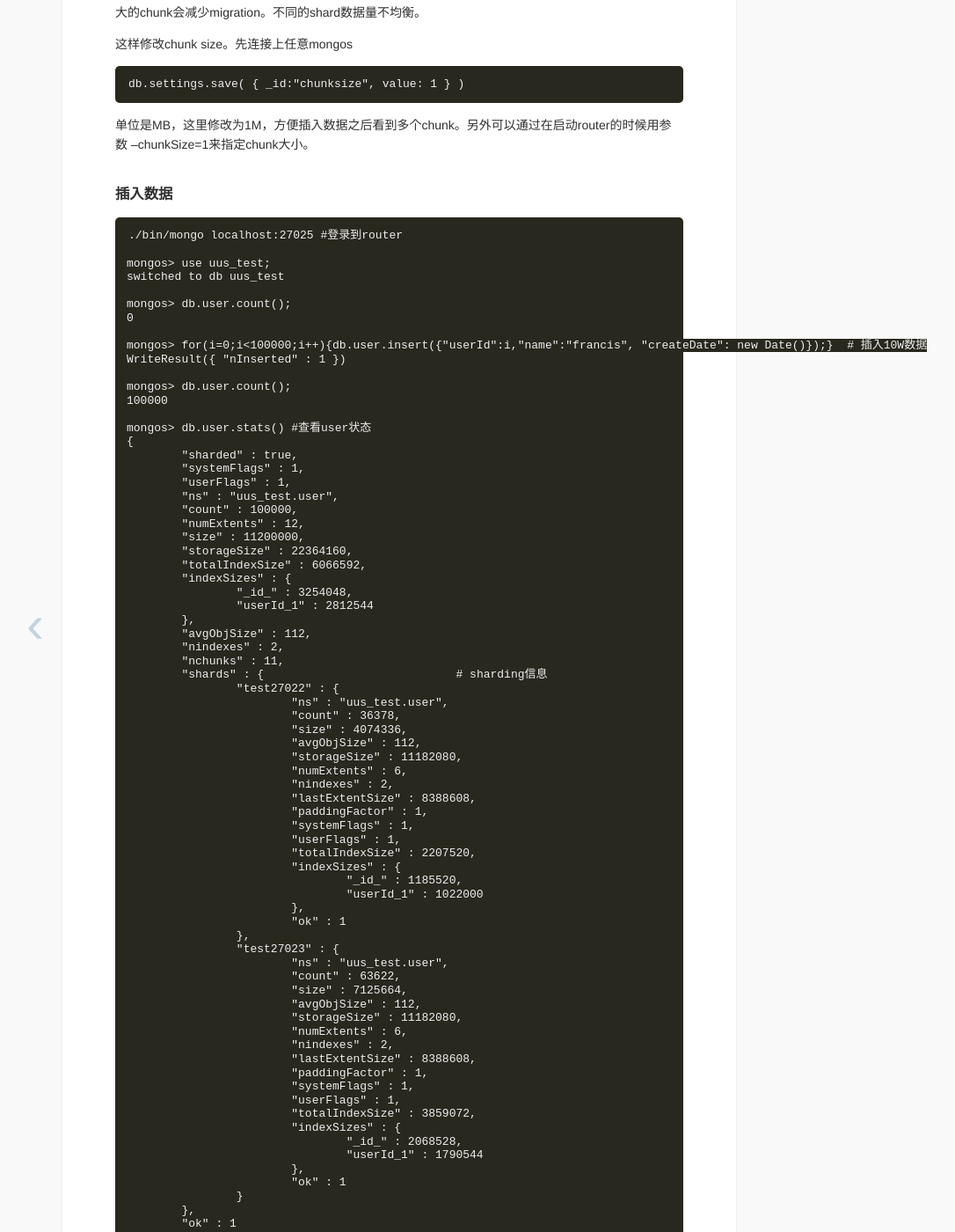
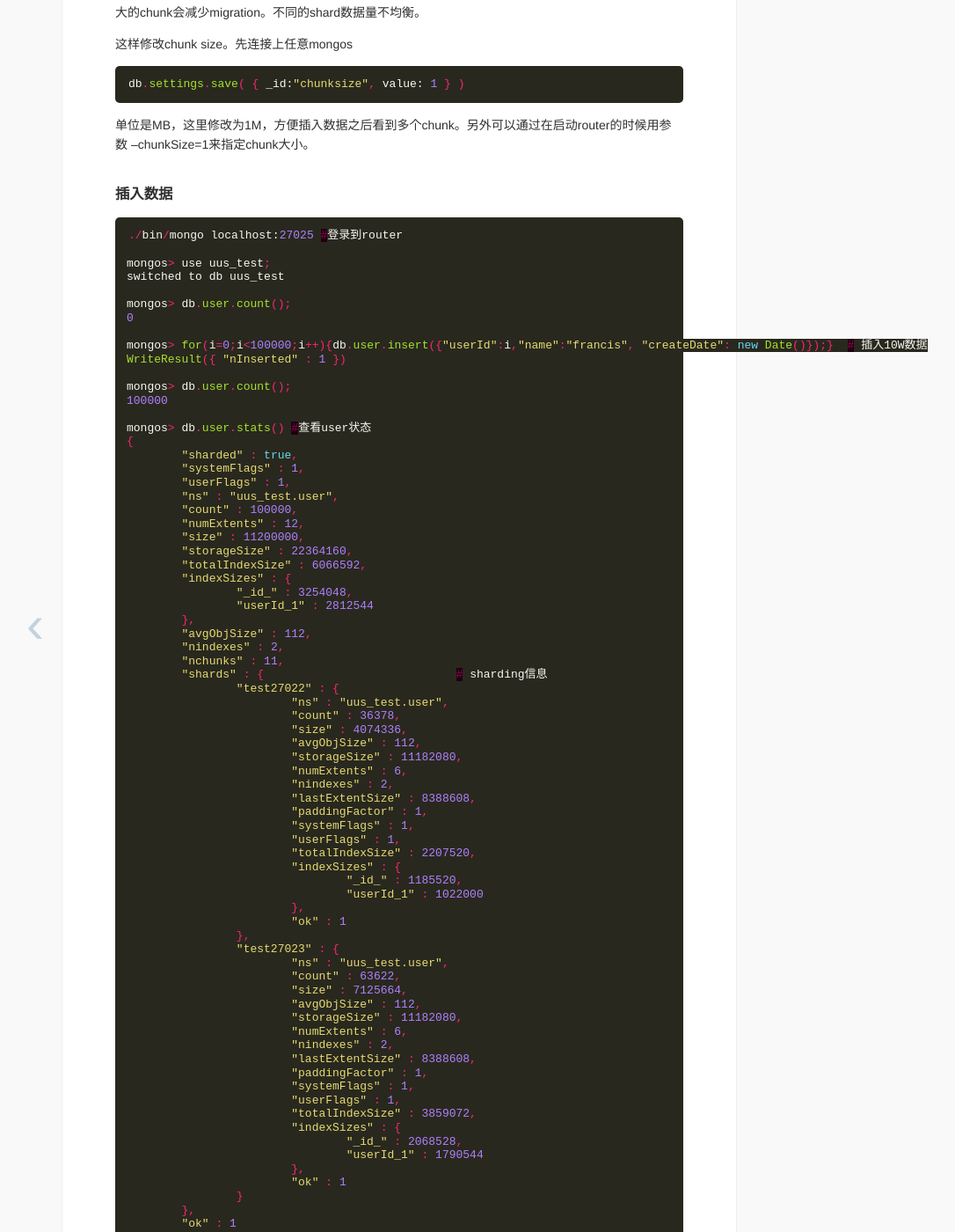
Before and after one commit to franciszhao/franciszhao.github.io, a Jekyll site: the page built from _posts/article/2014-11-11-MongoDB-Sharding.md, in a window 1280 px wide and 1400 px high, scrolled down 3345 px. Shown: the whole window at 88% size, without its empty margins (186-1272 px from the left). Built offline with Jekyll 4.4.1, drawn with Linux system fonts in a browser that asks for light colours; Markdown is read by kramdown in place of the engine named in the settings; some of the changed text lies outside the part shown.

Commit message:
Update 2014-11-11-MongoDB-Sharding.md

````diff
--- a/_posts/article/2014-11-11-MongoDB-Sharding.md
+++ b/_posts/article/2014-11-11-MongoDB-Sharding.md
@@ -103,7 +103,7 @@ switched to db admin
 
  **5 配置Sharding**
 
-```
+```java
 ./bin/mongo localhost:27025 #登录至router
 
 mongos> use admin #所有操作必须在admin下进行
@@ -160,7 +160,7 @@ mongos> sh.status()
 
 这样修改chunk size。先连接上任意mongos
 
-```
+```java
 db.settings.save( { _id:"chunksize", value: 1 } )
 ```
 
@@ -168,7 +168,7 @@ db.settings.save( { _id:"chunksize", value: 1 } )
 
 ###插入数据
 
-```
+```java
 ./bin/mongo localhost:27025 #登录到router
 
 mongos> use uus_test;
@@ -248,7 +248,7 @@ mongos> db.user.stats() #查看user状态
 从`db.user.stats()`的结果可以看出来，user这个collection被sharded，数据分布在test27022和test27023两个shard上面，test27022上面有36378条数据，大小为4.07MB；test27023上面有63622条数据，大小为7.12MB。
 
 
-```
+```java
 mongos> use admin
 switched to db admin
 
@@ -301,7 +301,7 @@ mongos> sh.status()  #查看整个shard的信息
 
 上面已经建立了一个shard集群，现在把最开始启动的localhost:27021这个实例添加进来，作为单台机器添加进来，至于replica set操作步骤一致。
 
-```
+```java
 ./bin/mongo localhost:27025
 
 mongos> use admin
@@ -353,7 +353,7 @@ mongos> sh.status();
 
 之所以会自动同步数据是因为MongoDB有个balancer在运行，查看balancer信息：
 
-```
+```java
 mongos> use config
 switched to db config
 
@@ -374,7 +374,7 @@ mongos> db.locks.find({_id: "balancer"}).pretty();
 
 config数据库下面有这些collection：
 
-```
+```java
 mongos> show collections;
 changelog
 chunks
@@ -397,7 +397,7 @@ version
 
 移除shard需要等待balancer将需要移除的shard上面的数据迁移到其他shards。如果移除的shard是某个DB的primary shard，则需要为该DB设置新的primary shard。
 
-```
+```java
 mongos> use admin
 switched to db admin
 
@@ -492,7 +492,7 @@ mongos> sh.status()
 
 下面尝试移除test27022，该分区是uus_test的primary shard：
 
-```
+```java
 mongos> db.runCommand({removeShard:"localhost:27022"})
 {
 	"msg" : "draining started successfully",
@@ -617,7 +617,8 @@ shards:
  - 手动移动chunk
 
 手动移动chunk的机会很少
-```
+
+```java
 mongos> db.adminCommand({moveChunk: "uus_test.user", find:{userId:10}, to:"localhost:27021"})
 ```
 
````
